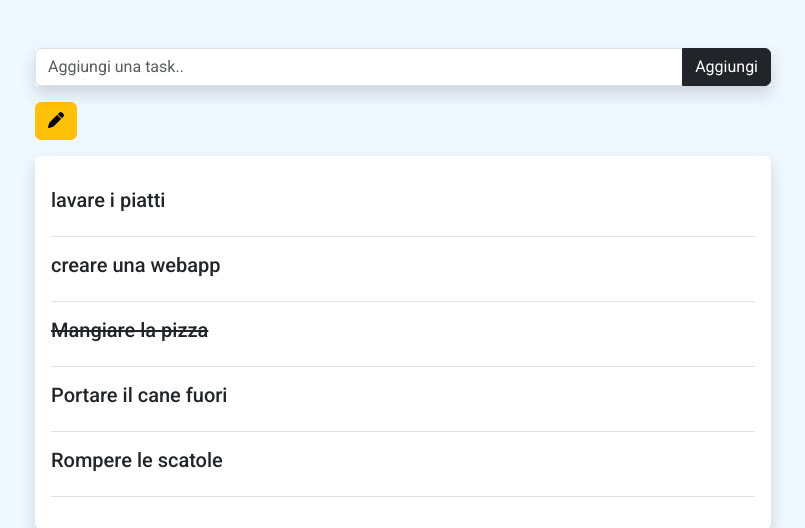
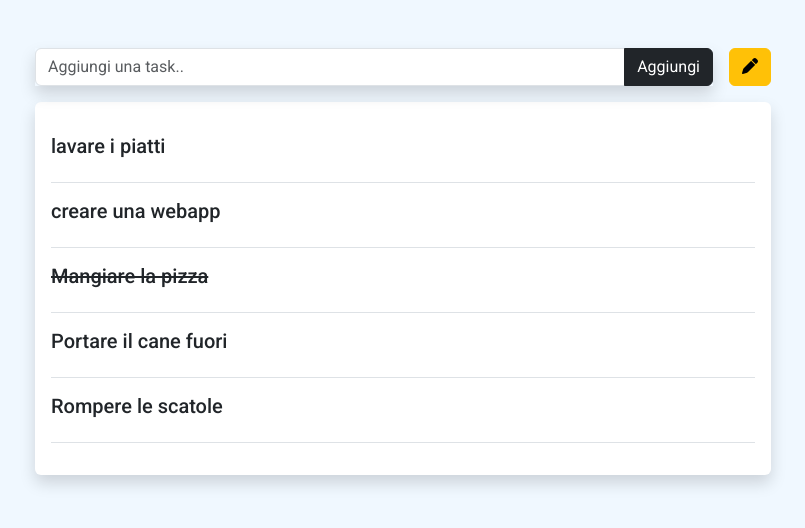
Before and after one commit to alex02r/php-todo-list-json, a PHP site: page / in a window 1280 px wide. Shown: the part 88-616 px from the top of the page, without its empty margins (237-1042 px from the left). Run offline with PHP 8.4, Linux system fonts and the light colour scheme.

Commit message:
[UPGRADE] Cambiato il posizionamento del bottone edit

```diff
--- a/index.php
+++ b/index.php
@@ -18,12 +18,14 @@
         <div class="container my-5">
             <div class="row justify-content-center">
                 <div class="col-8">
+                    <div class="d-flex gap-3">
                         <div class="input-group mb-3 shadow">
                             <input type="text" class="form-control" placeholder="Aggiungi una task.." @keyup.enter="AddTask()" v-model="newItem">
                             <span class="input-group-text btn btn-dark" @click="AddTask()">Aggiungi</span>
                         </div>
                         <div class="btn btn-warning mb-3" @click="edit = !edit">
                             <i :class="!edit ? 'fas fa-pen' : 'fas fa-check'"></i>
+                        </div>
                     </div>
                     <div class="bg-white rounded shadow p-3">
                         <ul class="list-unstyled">
```
Lines whose indentation alone changed are shown as unchanged.
